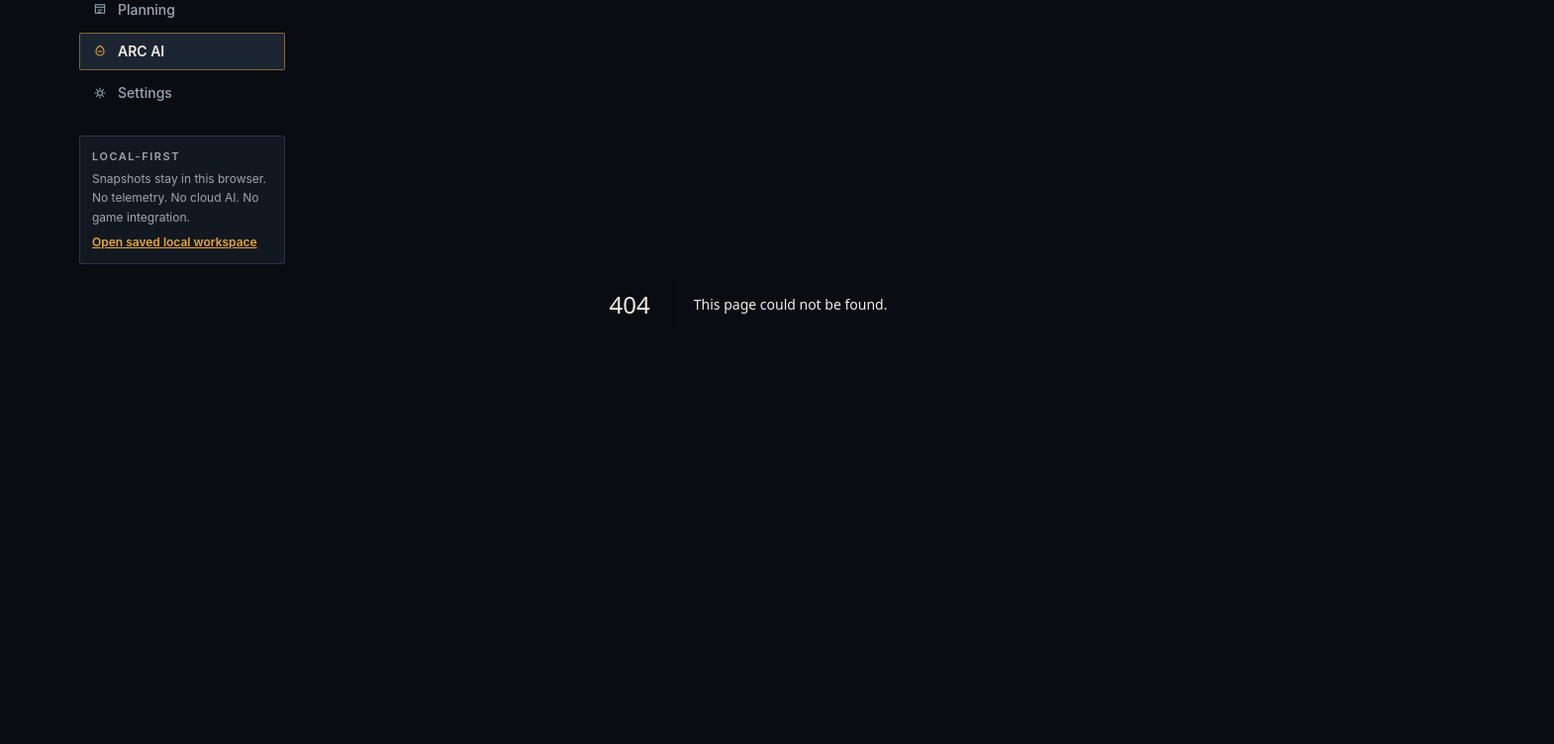
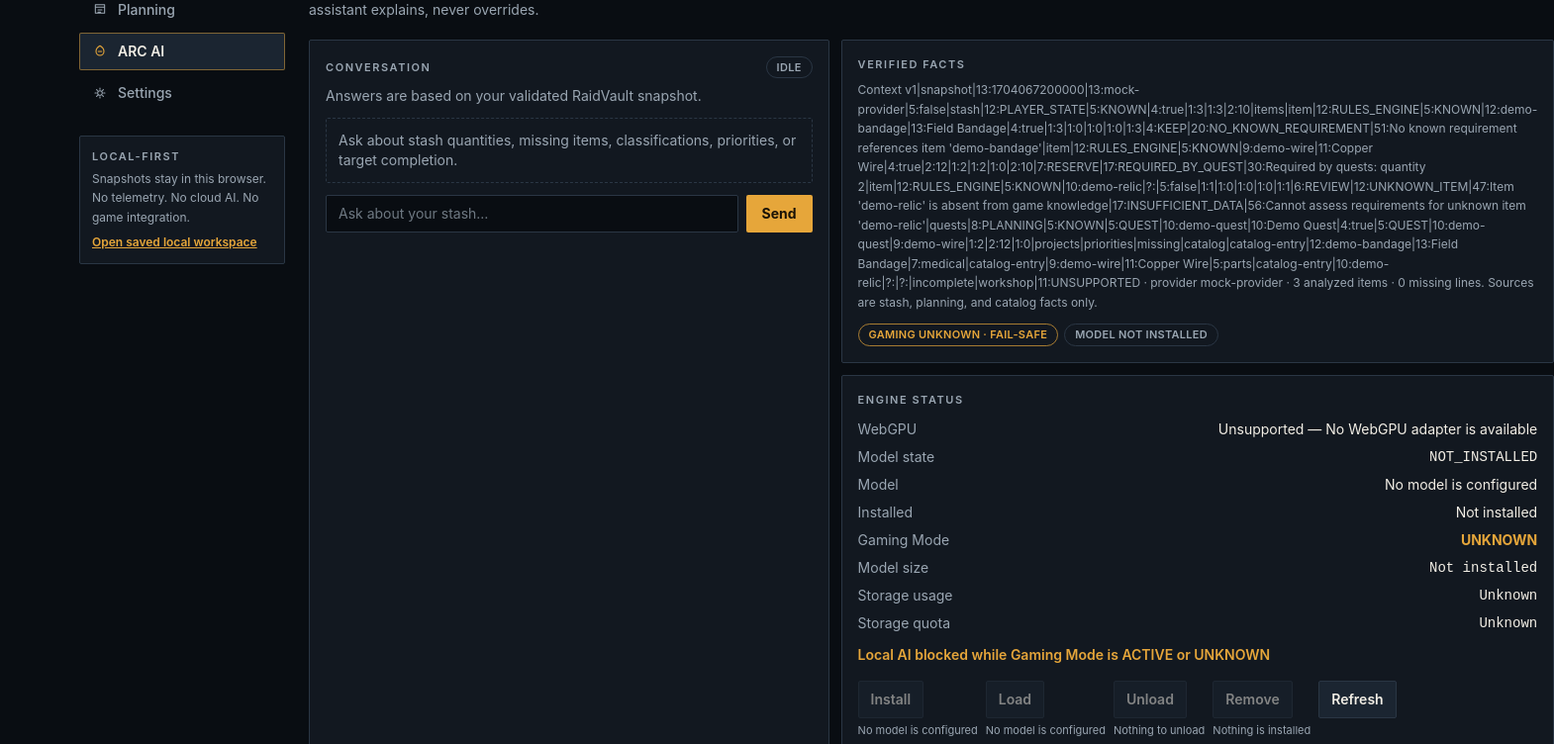
Before and after one commit to AVL05/raidvault, a Next.js app in the folder apps/web/: page /arc-ai in a window 1280 px wide. Before the commit this address had no page. Shown: the part 204-956 px from the top of the page at 99% size, 1570 px wide, since content can reach past the window. Built offline with nearby package versions, Linux system fonts and the light colour scheme.

Commit message:
ui: implement ARC AI design

```diff
--- a/apps/web/src/ai/ai-panel.tsx
+++ b/apps/web/src/ai/ai-panel.tsx
@@ -12,6 +12,7 @@ import {
   type StorageReport,
 } from '@raidvault/ai-engine'
 import { readBrowserCapabilityEnvironment } from './capability-env'
+import { SectionLabel } from '../ui/vault'
 
 export interface AiStatusViewProps {
   readonly capabilities: AiCapabilities | undefined
@@ -47,11 +48,11 @@ function ControlButton({
       disabled={disabled}
       title={reason ?? undefined}
       onClick={onClick}
-      className="rounded-md border border-gray-300 bg-white px-3 py-2 text-sm disabled:cursor-not-allowed disabled:opacity-50"
+      className="rounded-sm border border-vault-line bg-vault-raised px-3 py-2 text-sm font-semibold text-vault-text disabled:cursor-not-allowed disabled:opacity-50"
     >
       {label}
     </button>
-    {disabled && reason !== undefined && <span className="text-xs text-gray-700">{reason}</span>}
+    {disabled && reason !== undefined && <span className="max-w-44 text-[11px] text-vault-muted">{reason}</span>}
     </span>
   )
 }
@@ -70,11 +71,12 @@ export function AiStatusView({
   onRefresh,
 }: AiStatusViewProps) {
   return (
-    <div className="rounded-lg bg-white p-4 shadow">
-      <dl className="space-y-2 text-sm">
+    <div className="rounded-sm border border-vault-line bg-vault-surface p-4">
+      <SectionLabel>Engine status</SectionLabel>
+      <dl className="mt-3 space-y-2 text-sm">
         <div className="flex justify-between gap-4">
-          <dt className="font-medium text-gray-500">WebGPU</dt>
-          <dd role="status" className="text-right text-gray-900">
+          <dt className="text-vault-muted">WebGPU</dt>
+          <dd role="status" className="text-right text-vault-text">
             {capabilities === undefined
               ? 'Checking WebGPU support…'
               : capabilities.supported
@@ -83,47 +85,47 @@ export function AiStatusView({
           </dd>
         </div>
         <div className="flex justify-between gap-4">
-          <dt className="font-medium text-gray-500">Model state</dt>
-          <dd className="text-right text-gray-900">{snapshot.state}</dd>
+          <dt className="text-vault-muted">Model state</dt>
+          <dd className="text-right font-mono text-vault-text">{snapshot.state}</dd>
         </div>
         <div className="flex justify-between gap-4">
-          <dt className="font-medium text-gray-500">Model</dt>
-          <dd className="text-right text-gray-900">
+          <dt className="text-vault-muted">Model</dt>
+          <dd className="text-right text-vault-text">
             {snapshot.modelId ?? 'No model is configured'}
           </dd>
         </div>
         <div className="flex justify-between gap-4">
-          <dt className="font-medium text-gray-500">Installed</dt>
-          <dd className="text-right text-gray-900">
+          <dt className="text-vault-muted">Installed</dt>
+          <dd className="text-right text-vault-text">
             {snapshot.installed ? 'Installed' : 'Not installed'}
           </dd>
         </div>
         <div className="flex justify-between gap-4">
-          <dt className="font-medium text-gray-500">Gaming Mode</dt>
-          <dd className="text-right font-semibold text-gray-900">{gamingMode}</dd>
+          <dt className="text-vault-muted">Gaming Mode</dt>
+          <dd className="text-right font-bold text-vault-amber">{gamingMode}</dd>
         </div>
         <div className="flex justify-between gap-4">
-          <dt className="font-medium text-gray-500">Model size</dt>
-          <dd className="text-right text-gray-900">
+          <dt className="text-vault-muted">Model size</dt>
+          <dd className="text-right font-mono text-vault-text">
             {storage.installed ? formatBytes(storage.modelBytes) : 'Not installed'}
           </dd>
         </div>
         <div className="flex justify-between gap-4">
-          <dt className="font-medium text-gray-500">Storage usage</dt>
-          <dd className="text-right text-gray-900">{formatBytes(storage.usageBytes)}</dd>
+          <dt className="text-vault-muted">Storage usage</dt>
+          <dd className="text-right font-mono text-vault-text">{formatBytes(storage.usageBytes)}</dd>
         </div>
         <div className="flex justify-between gap-4">
-          <dt className="font-medium text-gray-500">Storage quota</dt>
-          <dd className="text-right text-gray-900">{formatBytes(storage.quotaBytes)}</dd>
+          <dt className="text-vault-muted">Storage quota</dt>
+          <dd className="text-right font-mono text-vault-text">{formatBytes(storage.quotaBytes)}</dd>
         </div>
       </dl>
       {snapshot.error !== undefined && (
-        <p role="alert" className="mt-3 rounded bg-red-50 p-2 text-sm text-red-800">
+        <p role="alert" className="mt-3 rounded-sm border border-vault-danger/60 bg-vault-void p-2 text-sm text-vault-danger">
           {snapshot.error}
         </p>
       )}
       {gamingMode !== 'INACTIVE' && (
-        <p className="mt-3 text-sm font-medium text-gray-900">{GAMING_MODE_BLOCKED_MESSAGE}</p>
+        <p className="mt-3 text-sm font-semibold text-vault-amber">{GAMING_MODE_BLOCKED_MESSAGE}</p>
       )}
       <div className="mt-4 flex flex-wrap gap-2">
         <ControlButton
--- /dev/null
+++ b/apps/web/src/app/arc-ai/page.tsx
@@ -0,0 +1,48 @@
+import { loadDemoWorkspace } from '../../data/workspace'
+import { ArcAiChat } from '../../arc-ai/arc-ai-chat'
+import { AiEnginePanel } from '../../ai/ai-panel'
+import { UnavailablePanel } from '../../stash/unavailable-panel'
+import { Panel, SectionLabel, StatusChip } from '../../ui/vault'
+
+export default async function ArcAiPage() {
+  const workspace = await loadDemoWorkspace()
+  if (!workspace.ok) {
+    return (
+      <main id="main-content" tabIndex={-1}>
+        <p className="text-[11px] font-semibold uppercase tracking-micro text-vault-amber">Assistant</p>
+        <h1 className="mt-1 text-[32px] font-bold text-vault-text">ARC AI</h1>
+        <div className="mt-4">
+          <UnavailablePanel title="ARC AI unavailable" detail="Validated context could not be built." />
+        </div>
+      </main>
+    )
+  }
+  return (
+    <main id="main-content" tabIndex={-1}>
+      <p className="text-[11px] font-semibold uppercase tracking-micro text-vault-amber">Assistant</p>
+      <h1 className="mt-1 text-[32px] font-bold text-vault-text">ARC AI</h1>
+      <p className="mt-1 max-w-2xl text-sm text-vault-muted">
+        Optional local assistant over verified facts. Deterministic Rules Engine
+        facts stay authoritative — the assistant explains, never overrides.
+      </p>
+      <div className="mt-5 grid gap-3 lg:grid-cols-[minmax(0,1.5fr)_minmax(0,1fr)]">
+        <ArcAiChat initialContext={workspace.aiContext} />
+        <div className="grid content-start gap-3">
+          <Panel label="Model and engine status">
+            <SectionLabel>Verified facts</SectionLabel>
+            <p className="mt-2 text-xs leading-relaxed text-vault-muted">
+              Context {workspace.aiContext.version} · provider {workspace.snapshot.providerId} ·
+              {' '}{workspace.analysis.items.length} analyzed items · {workspace.planning.missingItems.length} missing lines.
+              Sources are stash, planning, and catalog facts only.
+            </p>
+            <div className="mt-3 flex flex-wrap gap-1.5">
+              <StatusChip tone="amber">Gaming Unknown · fail-safe</StatusChip>
+              <StatusChip tone="neutral">Model not installed</StatusChip>
+            </div>
+          </Panel>
+          <AiEnginePanel />
+        </div>
+      </div>
+    </main>
+  )
+}
--- a/apps/web/src/arc-ai/arc-ai-chat.tsx
+++ b/apps/web/src/arc-ai/arc-ai-chat.tsx
@@ -8,6 +8,7 @@ import {
   type ArcAiSnapshot,
   type VerifiedAiContext,
 } from '@raidvault/ai-engine'
+import { SectionLabel, StatusChip } from '../ui/vault'
 
 export interface ArcAiChatViewProps {
   readonly snapshot: ArcAiSnapshot
@@ -31,40 +32,53 @@ export function ArcAiChatView({
 }: ArcAiChatViewProps) {
   const generating = snapshot.status === 'GENERATING'
   return (
-    <div className="rounded-lg bg-white p-4 shadow">
-      <p className="mb-3 text-sm text-gray-600">
+    <div className="rounded-sm border border-vault-line bg-vault-surface p-4">
+      <div className="flex flex-wrap items-center justify-between gap-2">
+        <SectionLabel>Conversation</SectionLabel>
+        <StatusChip tone={snapshot.status === 'BLOCKED' ? 'amber' : 'neutral'}>
+          {snapshot.status}
+        </StatusChip>
+      </div>
+      <p className="mt-2 text-sm text-vault-muted">
         Answers are based on your validated RaidVault snapshot.
       </p>
       {snapshot.messages.length === 0 ? (
-        <p className="mb-3 text-sm text-gray-500">
+        <p className="mt-3 rounded-sm border border-dashed border-vault-line p-3 text-sm text-vault-muted">
           Ask about stash quantities, missing items, classifications, priorities, or target
           completion.
         </p>
       ) : (
-        <ul aria-live="polite" className="mb-3 max-h-96 space-y-2 overflow-y-auto">
+        <ul aria-live="polite" className="vault-scroll mt-3 max-h-96 space-y-2 overflow-y-auto">
           {snapshot.messages.map((message) => (
-            <li key={message.id} className="rounded bg-gray-50 p-2 text-sm">
-              <span className="mb-1 block text-xs font-semibold uppercase tracking-wide text-gray-500">
+            <li
+              key={message.id}
+              className={
+                message.role === 'USER'
+                  ? 'ml-6 rounded-sm border border-vault-line bg-vault-void p-2.5 text-sm'
+                  : 'mr-6 rounded-sm border border-vault-amber/40 bg-vault-raised p-2.5 text-sm'
+              }
+            >
+              <span className="mb-1 block text-[11px] font-bold uppercase tracking-micro text-vault-amber">
                 {message.role === 'USER' ? 'You' : 'ARC AI'}
               </span>
-              <span className="text-gray-900">{message.content}</span>
+              <span className="text-vault-text">{message.content}</span>
             </li>
           ))}
         </ul>
       )}
       {snapshot.status === 'BLOCKED' && (
-        <p role="status" className="mb-3 text-sm font-medium text-gray-900">
+        <p role="status" className="mt-3 rounded-sm border border-vault-amber/50 bg-vault-void p-2.5 text-sm font-semibold text-vault-amber">
           Local AI blocked while Gaming Mode is ACTIVE or UNKNOWN.
         </p>
       )}
       {snapshot.status === 'UNAVAILABLE' && (
-        <p role="status" className="mb-3 text-sm font-medium text-gray-900">
+        <p role="status" className="mt-3 rounded-sm border border-vault-line bg-vault-void p-2.5 text-sm text-vault-muted">
           No production model is configured. Deterministic facts remain available through stash
           and planning views.
         </p>
       )}
       {snapshot.error !== undefined && (
-        <p role="alert" className="mb-3 rounded bg-red-50 p-2 text-sm text-red-800">
+        <p role="alert" className="mt-3 rounded-sm border border-vault-danger/60 bg-vault-void p-2.5 text-sm text-vault-danger">
           {snapshot.error}
         </p>
       )}
@@ -74,7 +88,7 @@ export function ArcAiChatView({
           onSubmit()
         }}
         aria-busy={generating}
-        className="flex flex-wrap gap-2"
+        className="mt-3 flex flex-wrap gap-2"
       >
         <label htmlFor="arc-ai-input" className="sr-only">
           Ask ARC AI
@@ -85,12 +99,12 @@ export function ArcAiChatView({
           value={draft}
           onChange={(event) => onDraftChange(event.target.value)}
           placeholder="Ask about your stash…"
-          className="min-w-0 flex-1 rounded-md border border-gray-300 px-3 py-2 text-sm"
+          className="min-w-0 flex-1 rounded-sm border border-vault-line bg-vault-void px-3 py-2 text-sm text-vault-text placeholder:text-vault-muted/70"
         />
         <button
           type="submit"
           disabled={generating}
-          className="shrink-0 rounded-md bg-gray-900 px-4 py-2 text-sm font-medium text-white disabled:cursor-not-allowed disabled:opacity-50"
+          className="shrink-0 rounded-sm bg-vault-amber px-4 py-2 text-sm font-bold text-vault-amberink disabled:cursor-not-allowed disabled:opacity-50"
         >
           Send
         </button>
@@ -98,13 +112,13 @@ export function ArcAiChatView({
           <button
             type="button"
             onClick={onCancel}
-            className="shrink-0 rounded-md border border-gray-300 bg-white px-4 py-2 text-sm font-medium text-gray-700"
+            className="shrink-0 rounded-sm border border-vault-line bg-vault-raised px-4 py-2 text-sm font-semibold text-vault-text"
           >
             Cancel
           </button>
         )}
       </form>
-      <p role="status" className="mt-2 text-sm text-gray-600">{generating ? 'Generating…' : ''}</p>
+      <p role="status" className="mt-2 font-mono text-xs text-vault-muted">{generating ? 'Generating…' : ''}</p>
     </div>
   )
 }
```
